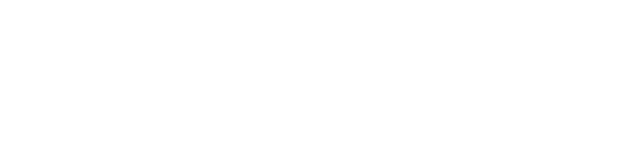
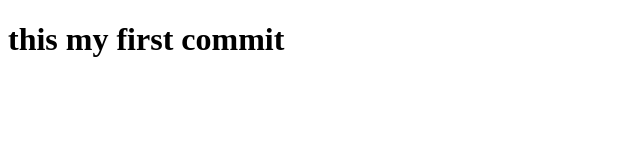
Before and after one commit to MalwadeAshwini/Magic, a plain HTML site: page index.html in a window 1280 px wide. Shown: the whole page, without its empty margins (0-640 px from the left). Drawn offline with Linux system fonts and the light colour scheme.

Commit message:
added heading

```diff
--- a/index.html
+++ b/index.html
@@ -6,6 +6,6 @@
         <title> Document </title>
     </head>
     <body>
-
+       <h1>this my first commit</h1>
     </body>
 </html>
```
